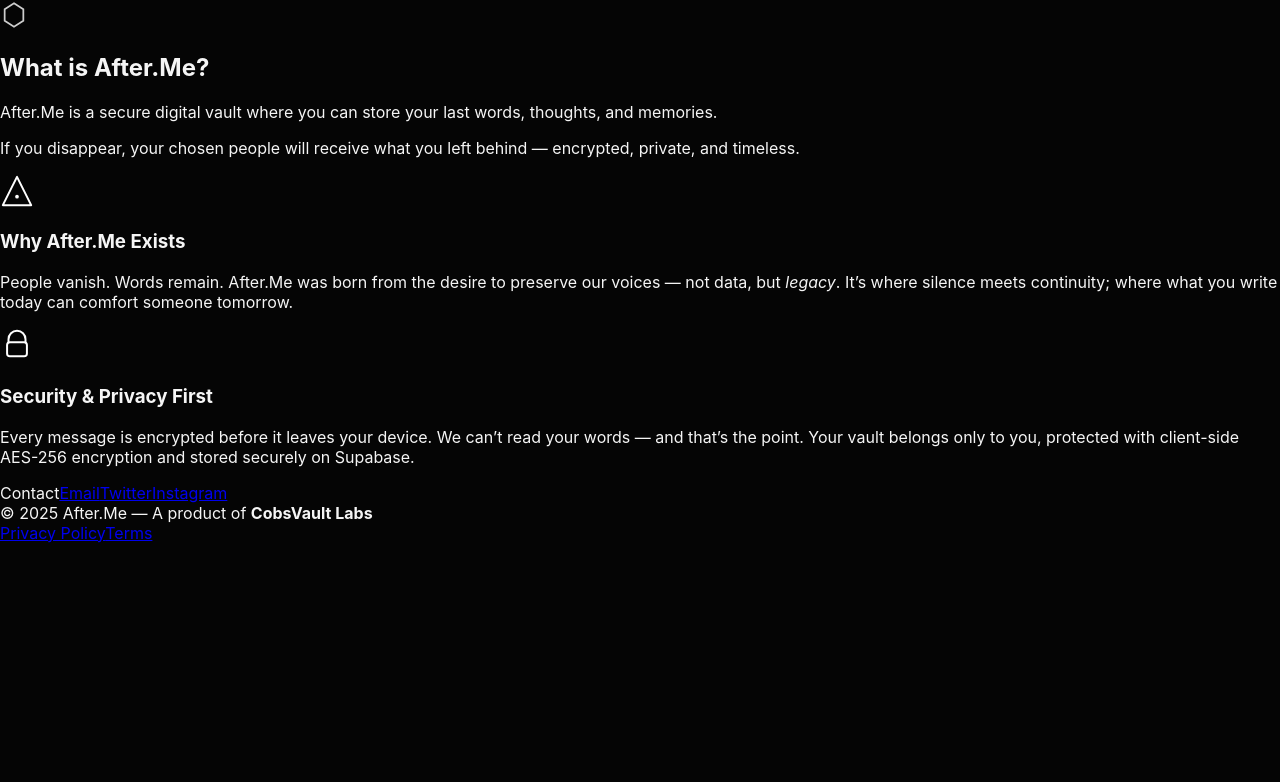
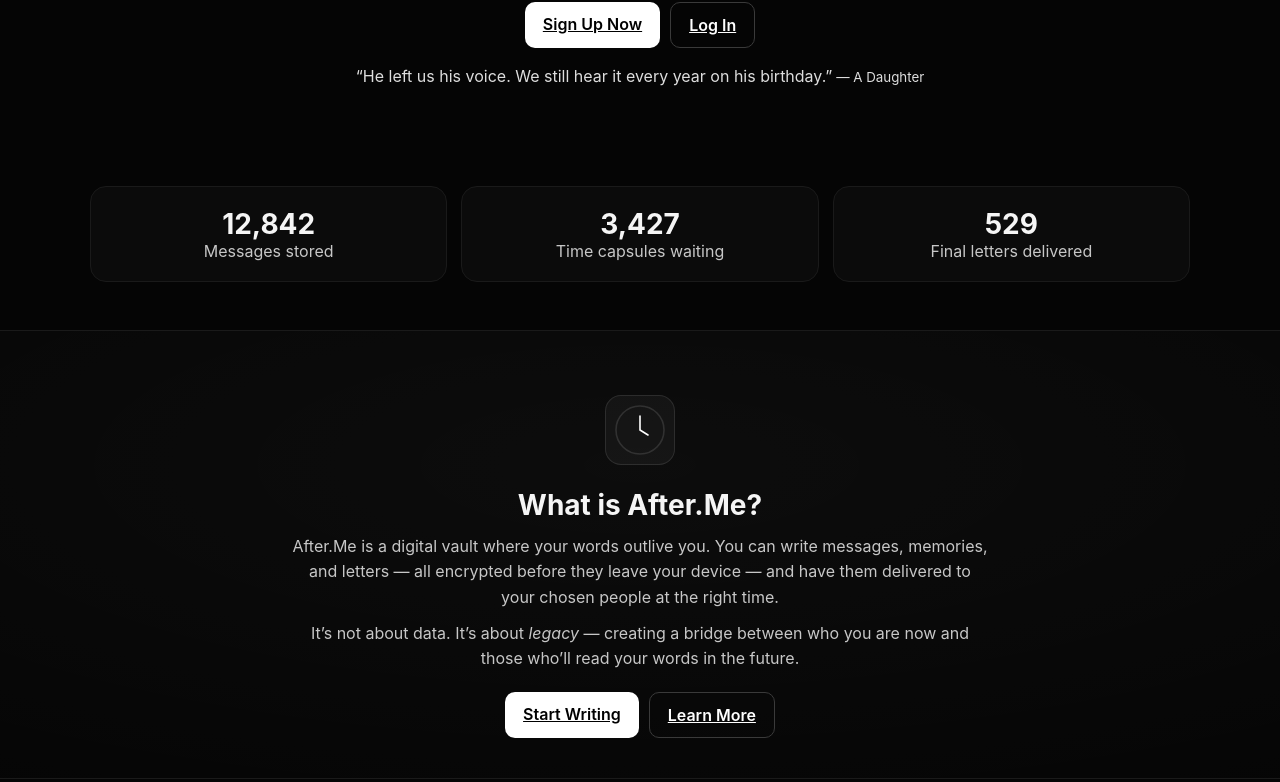
Before and after one commit to emirusmaximus/after-me-starter, a Next.js app: page / in a window 1280 px wide. Shown: the part 358-1140 px from the top of the page. Before the commit the page ends 901 px from the top, so only its background shows below. Built offline with nearby package versions, Linux system fonts and the light colour scheme.

Commit message:
Update page.tsx

```diff
--- a/app/page.tsx
+++ b/app/page.tsx
@@ -83,7 +83,7 @@ export default function HomePage(): JSX.Element {
         </div>
       </section>
 
-      {/* WHAT IS AFTER.ME */}
+      {/* WHAT IS AFTER.ME (Stats'ın hemen altı) */}
       <motion.section
         className="section intro"
         initial={{ opacity: 0, y: 20 }}
@@ -92,27 +92,29 @@ export default function HomePage(): JSX.Element {
         transition={{ duration: 0.6 }}
       >
         <div className="container center">
-          <div className="intro-icon">
-            <svg width="28" height="28" viewBox="0 0 24 24" fill="none">
-              <path
-                d="M12 2L20 7v10l-8 5-8-5V7l8-5z"
-                stroke="#fff"
-                strokeOpacity=".8"
-                strokeWidth="1.5"
-              />
+          <div className="intro-icon" aria-hidden>
+            {/* minimal clock / continuity icon */}
+            <svg width="52" height="52" viewBox="0 0 52 52" fill="none">
+              <circle cx="26" cy="26" r="24" stroke="rgba(255,255,255,0.12)" strokeWidth="1.6"/>
+              <path d="M26 12v14l8 5" stroke="#fff" strokeWidth="1.6" strokeLinecap="round"/>
             </svg>
           </div>
           <h2 className="h2">What is After.Me?</h2>
-          <p>
-            After.Me is a secure digital vault where you can store your last words, thoughts, and memories.
+          <p className="muted narrow">
+            After.Me is a digital vault where your words outlive you. You can write messages, memories, and letters —
+            all encrypted before they leave your device — and have them delivered to your chosen people at the right time.
           </p>
-          <p>
-            If you disappear, your chosen people will receive what you left behind — encrypted, private, and timeless.
+          <p className="muted narrow">
+            It’s not about data. It’s about <em>legacy</em> — creating a bridge between who you are now and those who’ll read your words in the future.
           </p>
+          <div className="cta" style={{ marginTop: 20 }}>
+            <Link href="/signup" className="btn solid lg">Start Writing</Link>
+            <Link href="/login" className="btn ghost lg">Learn More</Link>
+          </div>
         </div>
       </motion.section>
 
-      {/* WHY */}
+      {/* WHY (Minimal Slab + minimal envelope icon) */}
       <motion.section
         className="section"
         initial={{ opacity: 0, y: 22 }}
@@ -122,16 +124,11 @@ export default function HomePage(): JSX.Element {
       >
         <div className="container">
           <div className="slab">
-            <div className="slab-icon">
-              <svg width="34" height="34" viewBox="0 0 24 24" fill="none">
-                <path
-                  d="M12 2L2 22h20L12 2z"
-                  stroke="#fff"
-                  strokeWidth="1.4"
-                  strokeLinecap="round"
-                  strokeLinejoin="round"
-                />
-                <circle cx="12" cy="16" r="1.3" fill="#fff" />
+            <div className="slab-icon" aria-hidden>
+              {/* envelope */}
+              <svg width="48" height="48" viewBox="0 0 48 48" fill="none" role="img" aria-label="Envelope">
+                <rect x="8" y="12" width="32" height="24" rx="6" stroke="white" strokeOpacity=".9" />
+                <path d="M10 16 L24 26 L38 16" stroke="white" strokeOpacity=".9" />
               </svg>
             </div>
             <div className="slab-body">
@@ -145,7 +142,7 @@ export default function HomePage(): JSX.Element {
         </div>
       </motion.section>
 
-      {/* SECURITY */}
+      {/* SECURITY (Minimal Slab + clean lock) */}
       <motion.section
         className="section"
         initial={{ opacity: 0, y: 22 }}
@@ -155,37 +152,26 @@ export default function HomePage(): JSX.Element {
       >
         <div className="container">
           <div className="slab">
-            <div className="slab-icon">
-              <svg width="34" height="34" viewBox="0 0 24 24" fill="none">
-                <path
-                  d="M6 10V8a6 6 0 0112 0v2"
-                  stroke="#fff"
-                  strokeWidth="1.4"
-                  strokeLinecap="round"
-                />
-                <rect
-                  x="5"
-                  y="10"
-                  width="14"
-                  height="10"
-                  rx="2"
-                  stroke="#fff"
-                  strokeWidth="1.4"
-                />
+            <div className="slab-icon" aria-hidden>
+              {/* lock */}
+              <svg width="48" height="48" viewBox="0 0 48 48" fill="none" role="img" aria-label="Lock">
+                <rect x="12" y="22" width="24" height="16" rx="6" stroke="white" strokeOpacity=".9" />
+                <path d="M16 22 v-3 c0-5.8 4.7-10.5 10.5-10.5S37 13.2 37 19v3" stroke="white" strokeOpacity=".9" />
+                <circle cx="24" cy="30" r="2" fill="white" />
               </svg>
             </div>
             <div className="slab-body">
               <h3 className="slab-title">Security & Privacy First</h3>
               <p className="slab-muted">
-                Every message is encrypted before it leaves your device. We can’t read your words — and that’s the point.
-                Your vault belongs only to you, protected with client-side AES-256 encryption and stored securely on Supabase.
+                Every message is encrypted <strong>before</strong> it leaves your device. We can’t read your words — and that’s the point.
+                Your vault belongs only to you, protected with client-side AES-256 and stored securely on Supabase.
               </p>
             </div>
           </div>
         </div>
       </motion.section>
 
-      {/* FOOTER */}
+      {/* FOOTER (kısa) */}
       <section className="container footer">
         <div className="links">
           <span>Contact</span>
@@ -197,9 +183,91 @@ export default function HomePage(): JSX.Element {
         </div>
       </section>
 
-      {/* STYLES */}
+      {/* STYLES — Global */}
       <style jsx global>{`
-        ${/* CSS blokunu kısalttım: buraya son attığım CSS’i birebir kopyala */""}
+        :root{
+          --bg:#050505; --fg:#f5f5f5; --muted:#c7c7c7; --card:#0b0b0b; --border:#1a1a1a;
+        }
+        body{background:var(--bg);color:var(--fg)}
+        .container{max-width:1100px;margin:0 auto;padding:0 20px}
+        .nav{border-bottom:1px solid var(--border);backdrop-filter:saturate(1.2) blur(6px)}
+        .nav-in{display:flex;justify-content:space-between;align-items:center;height:64px}
+        .brand{display:flex;align-items:center;gap:10px;color:#fff}
+        .badge{display:grid;place-items:center;border:1px solid #2a2a2a;border-radius:10px;padding:4px;background:#0d0d0d}
+        .actions{display:flex;gap:10px}
+        .btn{border-radius:10px;padding:10px 14px;font-weight:600;transition:.2s ease}
+        .btn.solid{background:#fff;color:#000}
+        .btn.ghost{border:1px solid #3a3a3a;color:#fff}
+        .btn.lg{padding:12px 18px}
+        .btn:hover{transform:translateY(-1px)}
+        .hero{padding:72px 0 36px;text-align:center}
+        .eyebrow{display:inline-flex;align-items:center;gap:8px;border:1px solid #2b2b2b;border-radius:999px;padding:6px 12px;color:#bdbdbd;font-size:12.5px}
+        .dot{width:6px;height:6px;border-radius:50%;background:#fff;box-shadow:0 0 12px #fff}
+        .title{font-size:48px;line-height:1.08;margin:16px 0;background:linear-gradient(90deg,#fff,#dcdcdc);-webkit-background-clip:text;color:transparent}
+        .subtitle{max-width:820px;margin:0 auto;color:#e6e6e6}
+        .cta{display:flex;gap:10px;justify-content:center;margin-top:18px;flex-wrap:wrap}
+        .quote{margin-top:18px;opacity:.9}
+        .section{padding:48px 0}
+        .stats{display:grid;grid-template-columns:repeat(auto-fit,minmax(220px,1fr));gap:14px;text-align:center}
+        .kpi{background:var(--card);border:1px solid var(--border);border-radius:16px;padding:20px;transition:.2s}
+        .kpi:hover{transform:translateY(-3px);box-shadow:0 0 24px rgba(255,255,255,.05)}
+        .kpi b{display:block;font-size:28px}
+        .kpi span{color:var(--muted)}
+        .center{text-align:center}
+        .h2{font-size:28px;margin-bottom:12px}
+        .h3{font-size:24px;margin:0}
+        .muted{color:var(--muted)}
+        .narrow{max-width:700px;margin:0 auto}
+
+        /* === Intro: WHAT IS AFTER.ME === */
+        .intro{
+          padding:64px 0 40px;
+          background:radial-gradient(100% 90% at 50% 30%, rgba(255,255,255,0.03), transparent);
+          border-top:1px solid var(--border);
+          border-bottom:1px solid var(--border);
+        }
+        .intro-icon{
+          display:grid;place-items:center;
+          width:68px;height:68px;
+          border-radius:16px;
+          background:rgba(255,255,255,0.04);
+          border:1px solid rgba(255,255,255,0.1);
+          margin:0 auto 18px;
+        }
+        .intro .h2{font-size:28px;margin-bottom:12px}
+        .intro p{font-size:16px;line-height:1.6;margin-bottom:10px}
+
+        /* === Minimal Slab (WHY / SECURITY) === */
+        .slab{
+          display:flex;gap:18px;align-items:center;
+          border:1px solid var(--border);
+          background:var(--card);
+          border-radius:16px;padding:22px 20px;
+          box-shadow:0 0 16px rgba(255,255,255,0.04);
+        }
+        .slab-icon{
+          width:72px;height:72px;min-width:72px;min-height:72px;
+          border:1px solid var(--border);border-radius:14px;
+          display:grid;place-items:center;background:#0c0c0c;
+        }
+        .slab-body{display:grid;gap:8px}
+        .slab-title{margin:0;font-size:24px;line-height:1.2}
+        .slab-muted{margin:0;color:var(--muted);max-width:760px}
+
+        /* FOOTER */
+        .footer{display:flex;justify-content:space-between;align-items:center;gap:20px;padding:24px 0;border-top:1px solid var(--border);flex-wrap:wrap}
+        .footer .links{display:flex;gap:16px;align-items:center}
+        .footer .links span{opacity:.8}
+        .footer a{color:#fff;opacity:.85}
+        .legal{display:flex;flex-direction:column;gap:6px;align-items:flex-end}
+        .legal-links{display:flex;gap:16px}
+
+        @media (max-width:720px){
+          .title{font-size:34px}
+          .slab{flex-direction:column;text-align:center}
+          .slab-icon{width:64px;height:64px;min-width:64px;min-height:64px}
+          .slab-title{font-size:22px}
+        }
       `}</style>
     </>
   );
```
